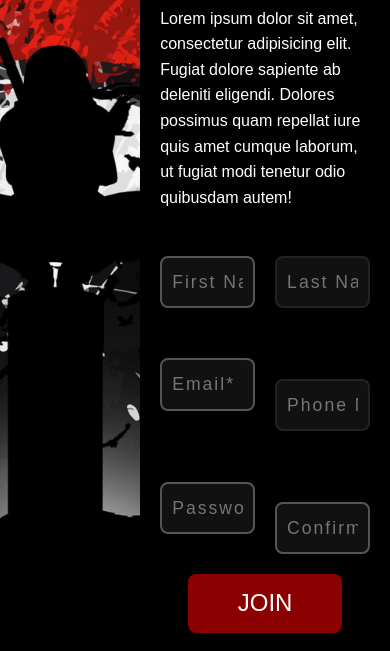
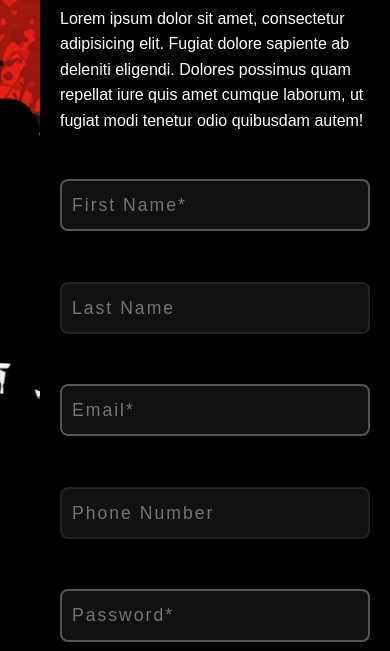
Before and after one commit to AlQasim123/Sign-up-Form, a plain HTML site: page index.html in a window 390 px wide. Shown: the part 193-844 px from the top of the page. Drawn offline with Linux system fonts and the light colour scheme.

Commit message:
Make the layout more responsive using max function

```diff
--- a/CSS/style.css
+++ b/CSS/style.css
@@ -36,6 +36,7 @@ main > section {
 }
 .info {
     padding: 30px 20px;
+    min-width: 350px;
 }
 h1 {
     font-size: 3rem;
@@ -55,7 +56,7 @@ form {
     gap: 20px;
 }
 form > div {
-    flex: 1 1 calc((100% / 2) - 20px);
+    flex: 1 1 max(350px ,calc((100% / 2) - 20px));
 }
 label {
     display: block;
@@ -113,7 +114,7 @@ input:required:placeholder-shown:not(:focus) {
 }
 button {
     margin: auto;
-    display: block;
+    width: 100%;
     text-align: center;
     padding: 10px 50px;
     background-color: var(--secondary);
```
